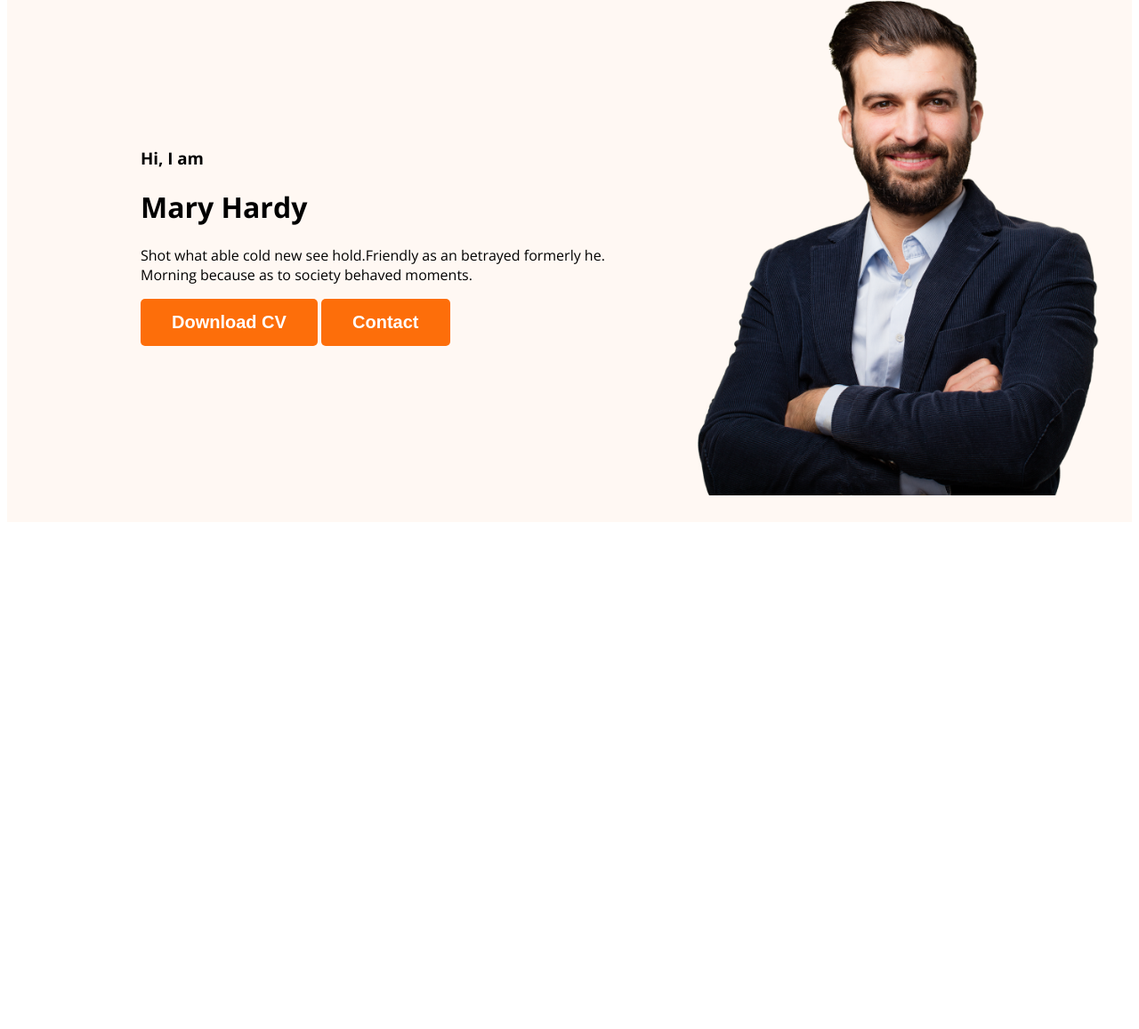
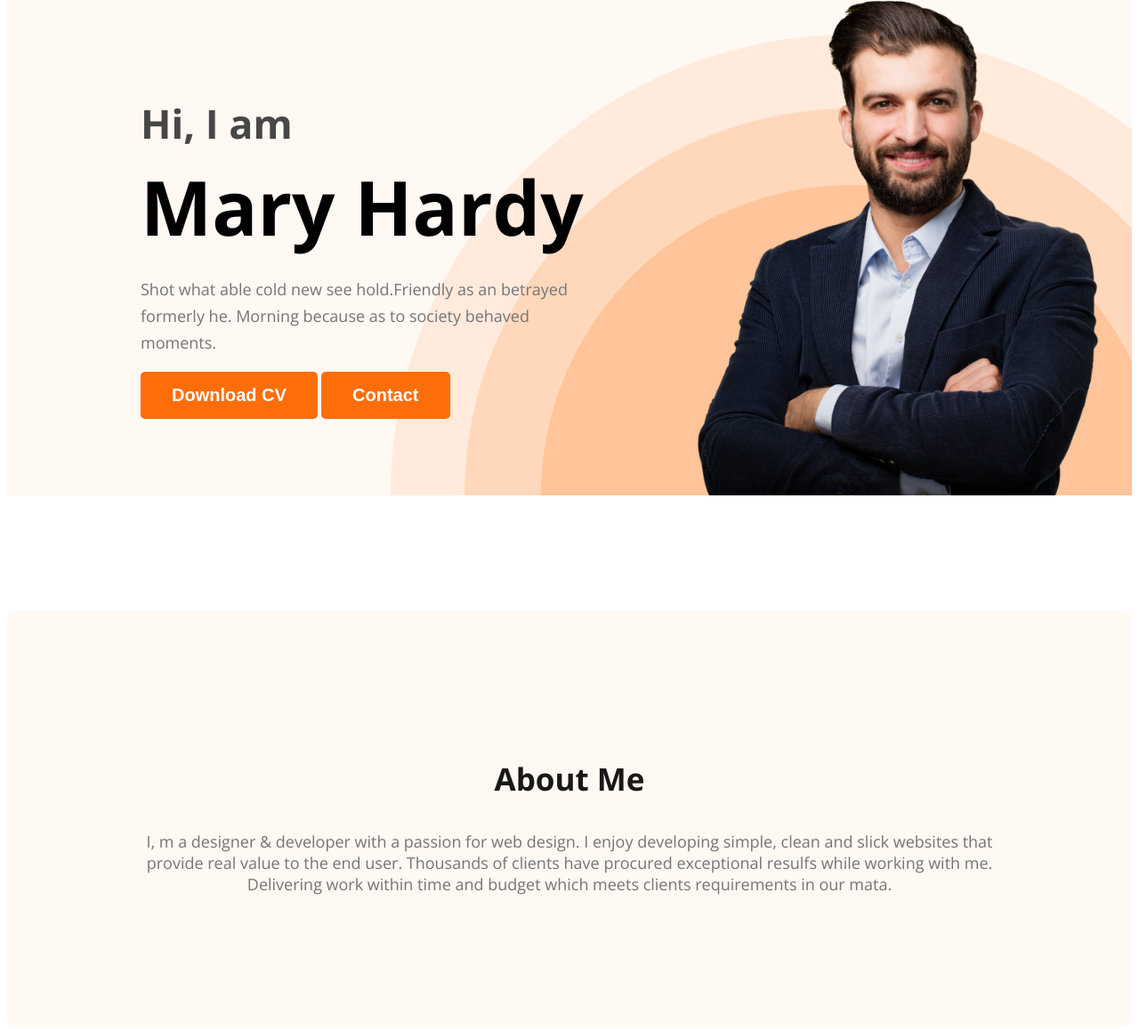
Before and after one commit to zunayedTheCreator/web-developer-protfolio, a plain HTML site: page index.html in a window 1280 px wide. Shown: the part 211-1368 px from the top of the page at 89% size. Before the commit the page ends 806 px from the top, so only its background shows below. Drawn offline with nearby package versions, Linux system fonts and the light colour scheme.

Commit message:
about section created

```diff
--- a/index.html
+++ b/index.html
@@ -24,7 +24,7 @@
             <div class="banner-content">
                 <h3 class="banner-greeting">Hi, I am</h3>
                 <h1 class="banner-title">Mary Hardy</h1>
-                <p>Shot what able cold new see hold.Friendly as an betrayed formerly he. Morning because as to society behaved moments.</p>
+                <p class="banner-des">Shot what able cold new see hold.Friendly as an betrayed formerly he. Morning because as to society behaved moments.</p>
                 <button class="btn-primary">Download CV</button>
                 <button class="btn-primary">Contact</button>
             </div>
@@ -32,7 +32,12 @@
         </div>
     </header>
     <main>
-
+        <section class="about">
+            <h3 class="section-title">About Me</h3>
+            <p class="section-description">
+                I, m a designer & developer with a passion for web design. I enjoy developing simple, clean and slick websites that provide real value to the end user. Thousands of clients have procured exceptional resulfs while working with me. Delivering work within time and budget which meets clients requirements in our mata.
+            </p>
+        </section>
     </main>
     <footer>
 
--- a/styles/protfolio.css
+++ b/styles/protfolio.css
@@ -14,6 +14,19 @@ body{
 .main-color{
     color: #FD6E0A;
 }
+.section-title{
+    color:#181818;
+    text-align: center;
+    font-size: 35px;
+    font-weight: 700;
+}
+.section-description{
+    color:#757575;
+    text-align: center;
+    font-size: 18px;
+}
+
+
 /* nav related styles */
 nav{
     display: flex;
@@ -41,15 +54,48 @@ nav a {
 /* header related styles */
 .header{
     background: #FFF8F3;
+    background-image: url('../images/header_bg.png');
+    background-repeat: no-repeat;
+    background-position: bottom right;
 }
 .banner{
-    padding: 30px 30px 30px 150px;
+    padding: 30px 30px 0px 150px;
     display: flex;
     align-items: center;
+    justify-content: space-between;
+
 }
 .banner .profile-pic{
     width: 500px;
 }
+.banner-greeting{
+    font-size: 45px;
+    color: #474747;
+    margin-bottom: 0;
+}
 .banner-content{
+    max-width: 500px;
+}
+.banner-title{
+    font-size: 85px;
+    font-weight: 700;
+    margin-top: 5px;
+    margin-bottom: 20px;
+}
+.banner-des{
+    color: var(--Dark-03, #757575);
+    font-family: Open Sans;
+    font-size: 18px;
+    font-weight: 400;
+    line-height: 30px;
+}
 
+/* main sectio styles */
+
+/* about section styles */
+.about{
+    padding: 130px;
+    border-radius: 10px;
+    background: #FFF8F3;
+    margin: 130px 0;
 }
```
